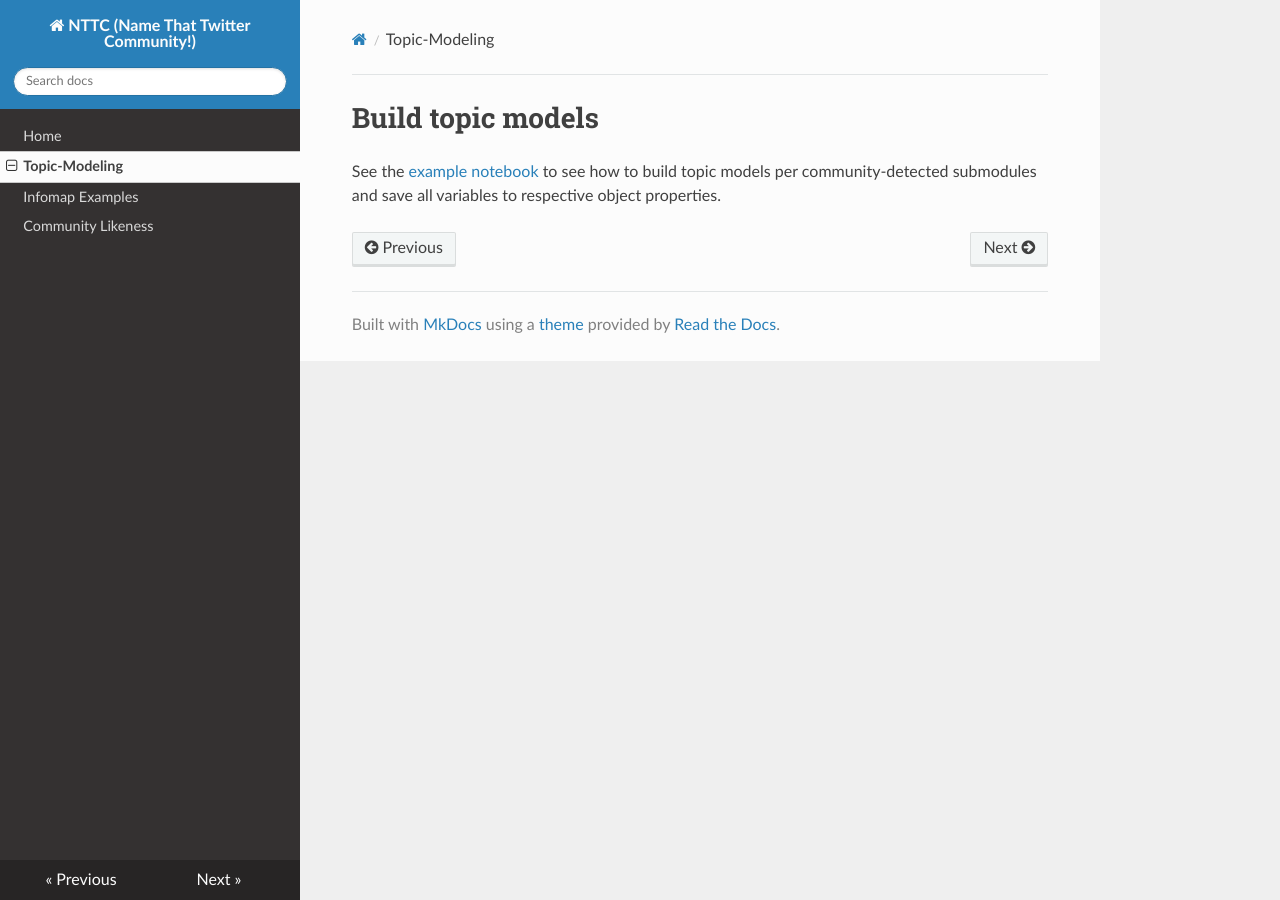
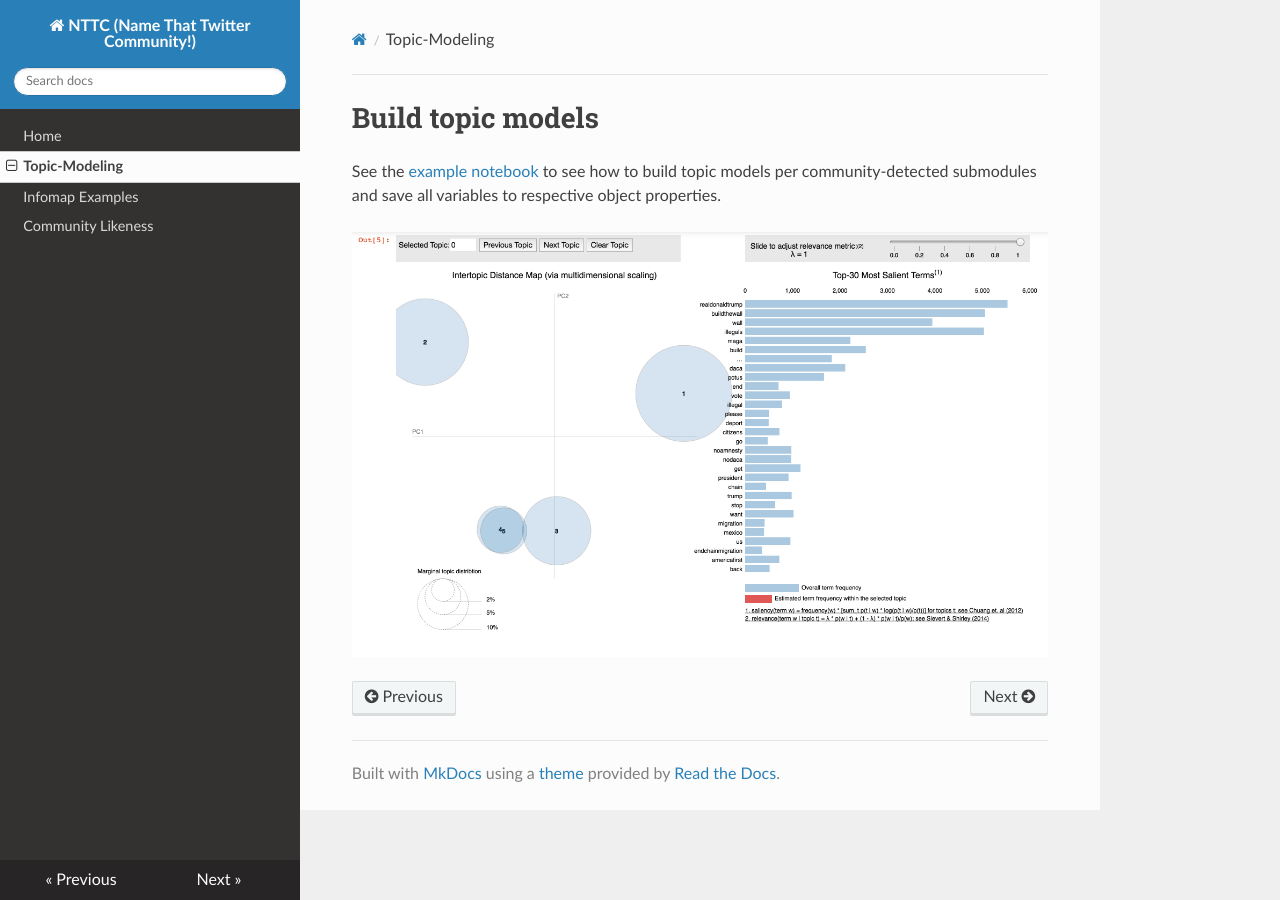
Before and after one commit to lingeringcode/nttc, an MkDocs documentation site: the page built from docs/tm-comm-data.md, in a window 1280 px wide. Built offline with MkDocs 1.6.1, drawn with Linux system fonts in a browser that asks for light colours; nearby versions of some CDN libraries.

Commit message:
Add example distance map image

```diff
--- a/docs/tm-comm-data.md
+++ b/docs/tm-comm-data.md
@@ -1,3 +1,5 @@
 # Build topic models
 
 See the [example notebook](https://github.com/lingeringcode/nttc/tree/master/assets/examples) to see how to build topic models per community-detected submodules and save all variables to respective object properties.
+
+<img src="https://raw.githubusercontent.com/lingeringcode/nttc/master/assets/images/intertopic_distance_map.png" alt="Image of example Jupyter notebook output with an intertopic distance map interactive visualization of a topic model." />
```
